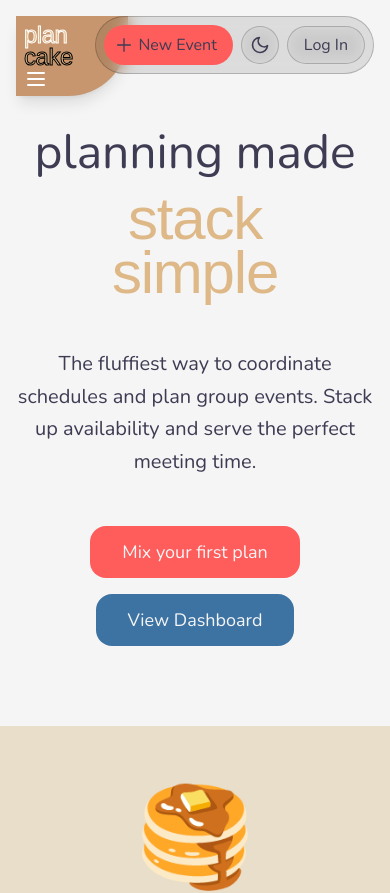
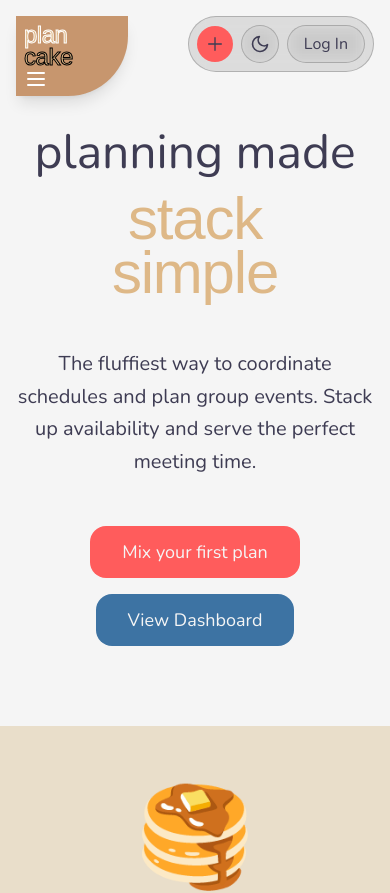
Before and after one commit to plan-cake/frontend, a Next.js app: page / in a window 390 px wide. Shown: the top 893 px of the page. Built offline with nearby package versions, Linux system fonts and the light colour scheme; no server answers; a web font is replaced by a local one.

Commit message:
Add new event button shrink on mobile

```diff
--- a/app/ui/components/header/new-event-button.tsx
+++ b/app/ui/components/header/new-event-button.tsx
@@ -13,12 +13,12 @@ export default function NewEventButton() {
 
   return (
     <Link
-      className="flex cursor-pointer flex-row items-center gap-1 rounded-full bg-red py-2 pr-4 pl-2.5 font-medium"
+      className="flex cursor-pointer flex-row items-center gap-1 rounded-full bg-red p-2 font-medium md:pr-4 md:pl-2.5"
       href="/new-event"
       aria-label="Create new event"
     >
       <PlusIcon className="h-5 w-5" />
-      New Event
+      <span className="hidden md:inline">New Event</span>
     </Link>
   );
 }
```
